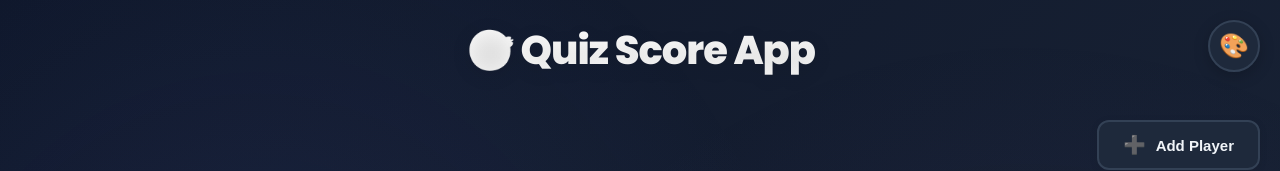
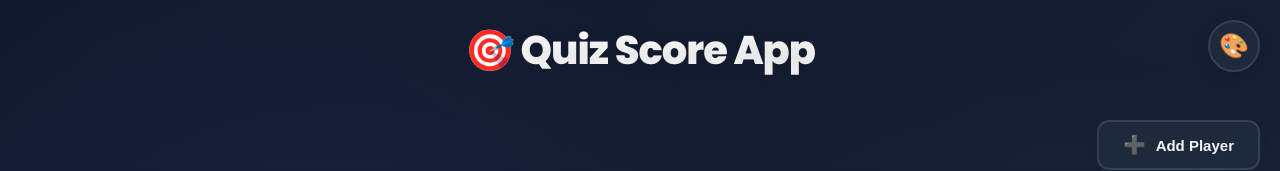
Before and after one commit to shafanaura/quiz-score, a plain HTML site: page index.html in a window 1280 px wide. Shown: the top 171 px of the page. Drawn offline with Linux system fonts and the light colour scheme.

Commit message:
Refactor emoji styles and button hover effects in index.html. Updated CSS properties for better compatibility and visual consistency across themes, including adjustments to background-clip, text-fill-color, and button background.

```diff
--- a/index.html
+++ b/index.html
@@ -89,12 +89,15 @@
       }
 
       h1 .emoji {
-        -webkit-background-clip: unset !important;
-        -webkit-text-fill-color: unset !important;
+        -webkit-background-clip: initial !important;
+        -webkit-text-fill-color: initial !important;
         background: none !important;
-        background-clip: unset !important;
-        color: initial !important;
+        background-clip: initial !important;
+        color: revert !important;
+        filter: none !important;
         display: inline-block;
+        opacity: 1 !important;
+        text-shadow: none !important;
       }
 
       .players-grid {
@@ -672,7 +675,7 @@
       }
 
       .btn-add-player-header:hover {
-        background: rgba(102, 126, 234, 0.1);
+        background: rgba(255, 255, 255, 1);
         border-color: #667eea;
         transform: translateY(-2px);
         box-shadow: 0 4px 16px rgba(102, 126, 234, 0.2);
@@ -740,11 +743,14 @@
       }
 
       body[data-theme="dark"] h1 .emoji {
-        -webkit-background-clip: unset !important;
-        -webkit-text-fill-color: unset !important;
+        -webkit-background-clip: initial !important;
+        -webkit-text-fill-color: initial !important;
         background: none !important;
-        background-clip: unset !important;
-        color: initial !important;
+        background-clip: initial !important;
+        color: revert !important;
+        filter: none !important;
+        opacity: 1 !important;
+        text-shadow: none !important;
       }
 
       body[data-theme="dark"] .player-card,
```
